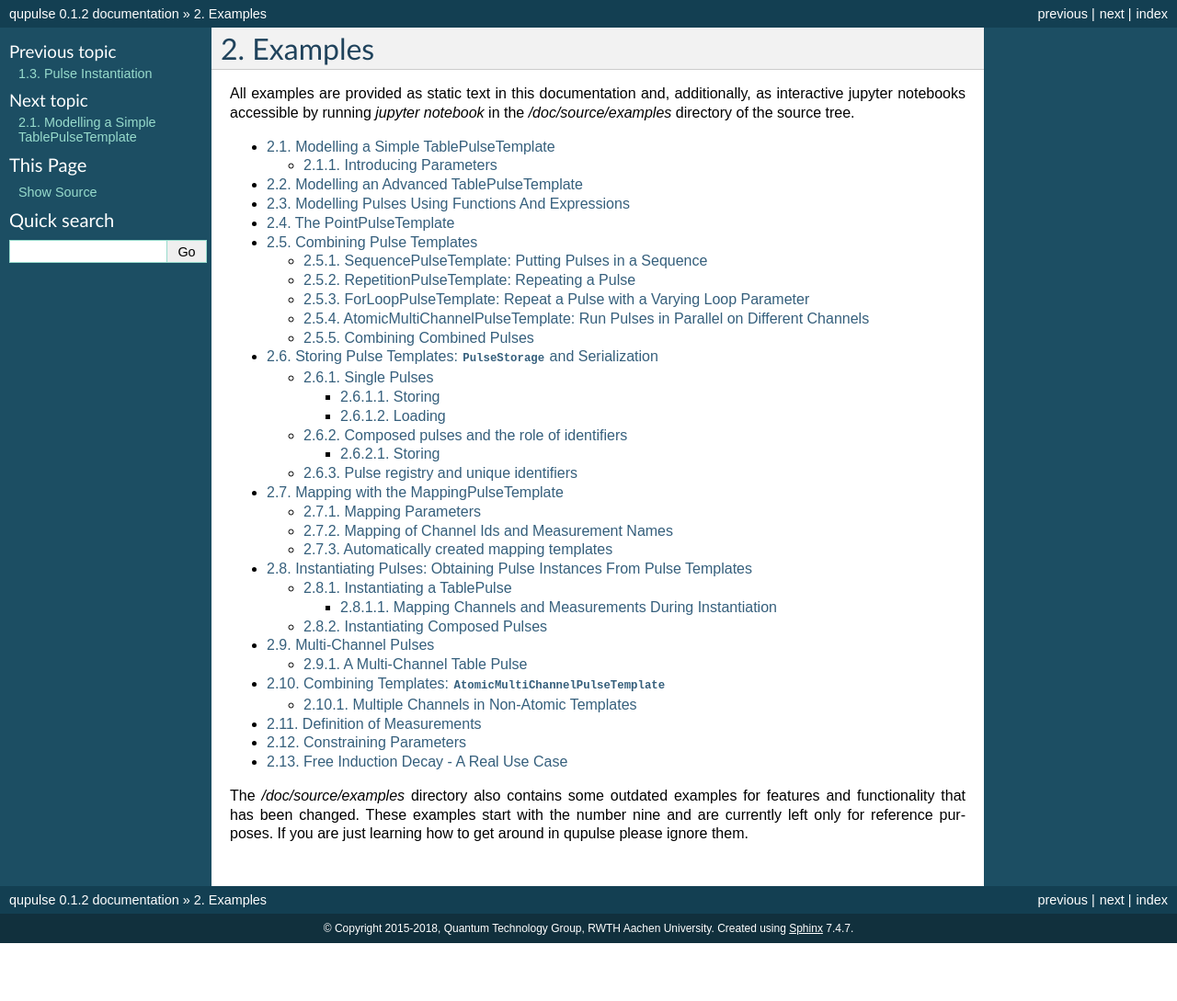
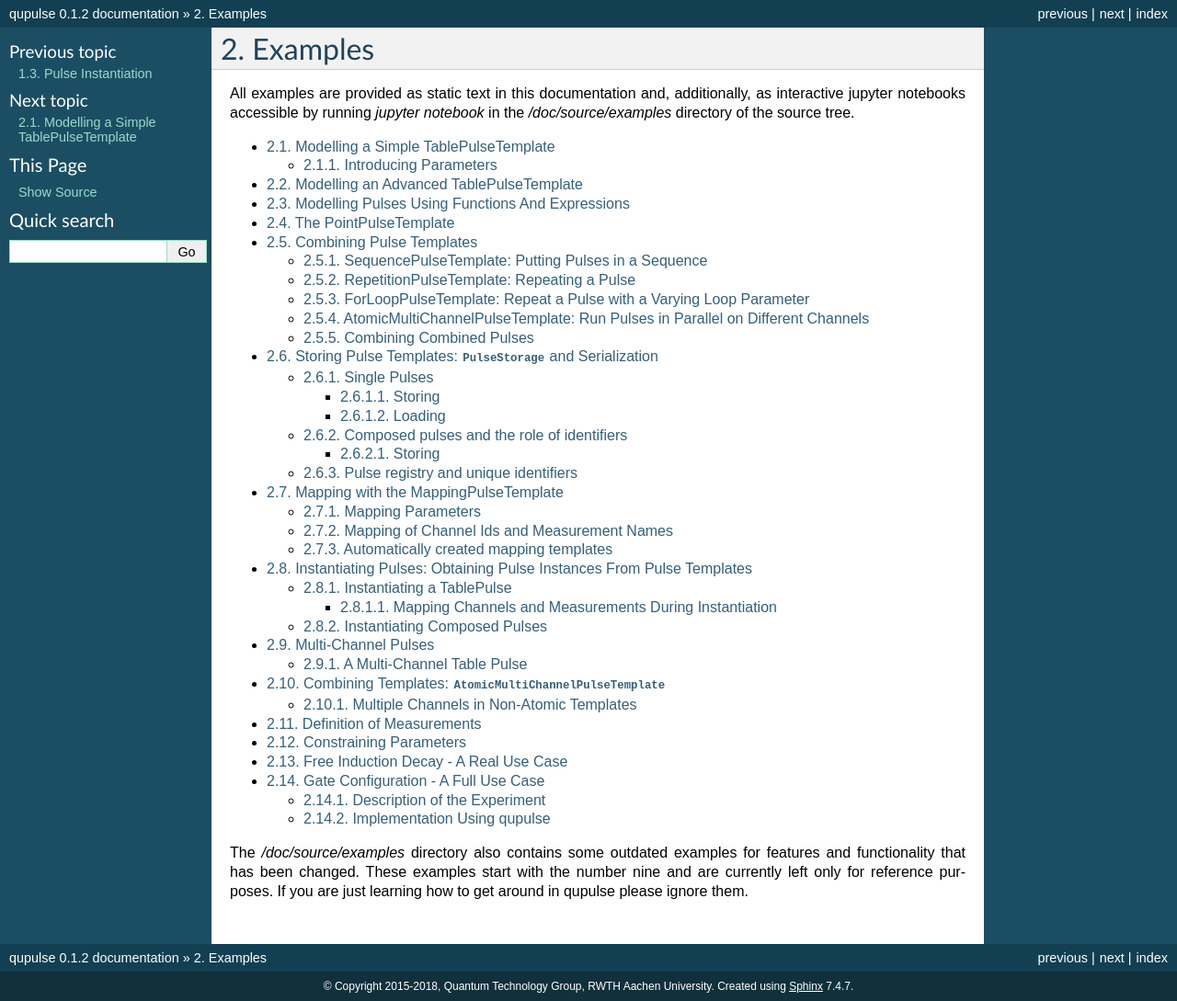
Before and after one commit to qutech/qupulse, a Sphinx documentation site: the page built from doc/source/examples/examples.rst, in a window 1280 px wide. Shown: the whole page at 92% size. Built offline with Sphinx 7.4.7, drawn with Linux system fonts in a browser that asks for light colours; before the commit the page ends 1026 px from its top, so only the background shows below that; part of the change alters nothing that is shown.

```diff
--- a/doc/source/conf.py
+++ b/doc/source/conf.py
@@ -92,7 +92,7 @@ language = None
 
 # List of patterns, relative to source directory, that match files and
 # directories to ignore when looking for source files.
-exclude_patterns = ['_build', '**.ipynb_checkpoints']
+exclude_patterns = ['_build', '**.ipynb_checkpoints', 'examples/9*.ipynb']
 
 # The reST default role (used for this markup: `text`) to use for all
 # documents.
--- a/doc/source/examples/examples.rst
+++ b/doc/source/examples/examples.rst
@@ -18,6 +18,7 @@ All examples are provided as static text in this documentation and, additionally
     08Measurements
     09ParameterConstraints
     10FreeInductionDecayExample
+    11GateConfigurationExample
 
 The `/doc/source/examples` directory also contains some outdated examples for features and functionality that has been changed. These examples start with the number nine and are currently left only for reference purposes.
 If you are just learning how to get around in qupulse please ignore them.
```
